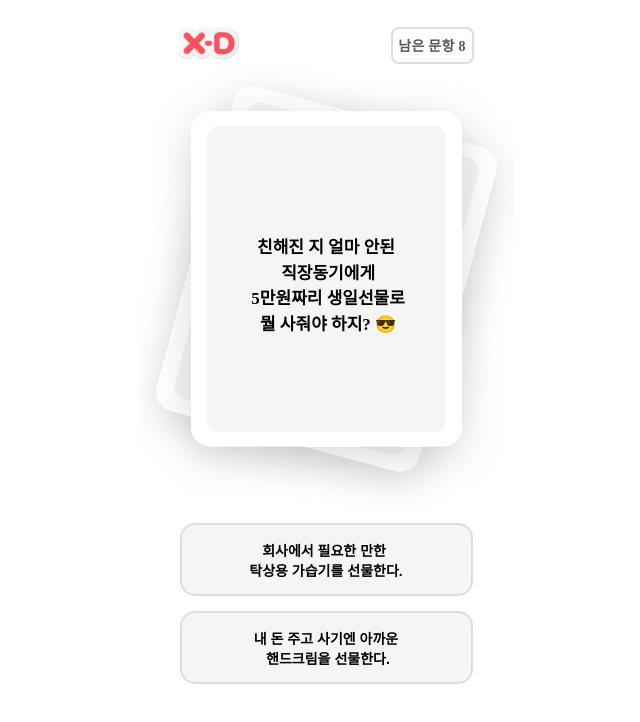
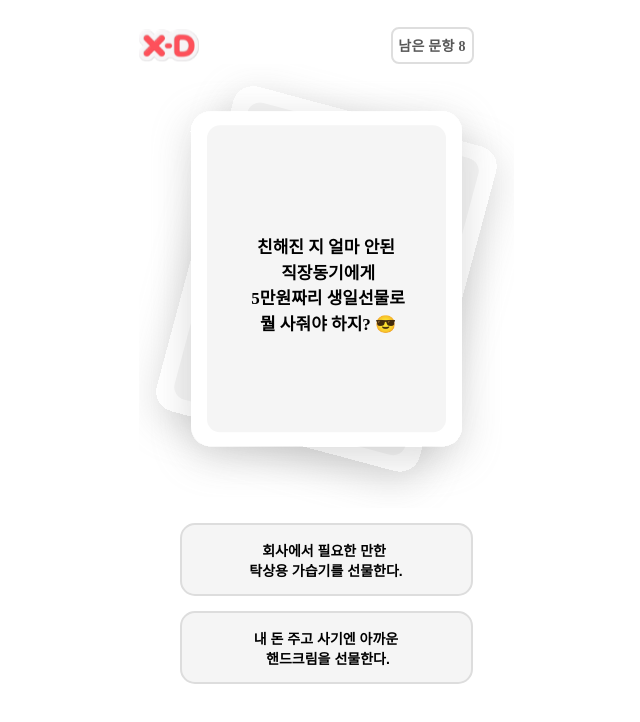
Before and after one commit to gift-mbti/gift-mbti, a Next.js app: page /quiz in a window 1280 px wide. Shown: the top 722 px of the page, without its empty margins (314-954 px from the left). Built offline with nearby package versions, Linux system fonts and the light colour scheme.

Commit message:
Feat : 임시 커밋

```diff
--- a/src/components/QuizArticle.tsx
+++ b/src/components/QuizArticle.tsx
@@ -17,7 +17,7 @@ const QuizAnswerBtn1 = styled.button`
   white-space: pre-wrap;
   color: black;
   // 모바일에서는 hover가 되지 않는다 따라서 특정 사이즈 미만의 화면에서는 hover가 적용되지 않게 바꾼다.
-  @media (min-width: 1200px) {
+  @media (min-width: 1400px) {
     &:hover {
       border: 2px solid #fd6463;
       background-color: #ffe9e9;
--- a/src/pages/quiz.tsx
+++ b/src/pages/quiz.tsx
@@ -171,16 +171,16 @@ const quiz = ({ data }: any) => {
   const handleMoveToHomeBtn = () => {
     router.push('/');
   };
-
   return (
     <Wrapper>
       <SEO title="나의 선물 유형을 찾아서" />
       <QuizHeader>
-        <QuizLogoImg
+        <img src="/img/newQuizLogo.svg" alt="quizLogo" />
+        {/* <QuizLogoImg
           src="/img/newQuizLogo.svg"
           alt="quizLogo"
           onClick={handleClickModal}
-        />
+        /> */}
         <Modal isOpen={open} style={ModalStyle} ariaHideApp={false}>
           <ModalWrapper>
             <ModalTitle>처음으로 돌아가시겠어요?</ModalTitle>
```
